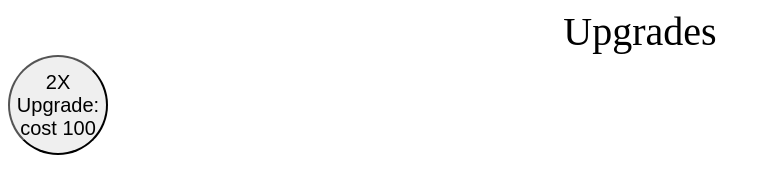
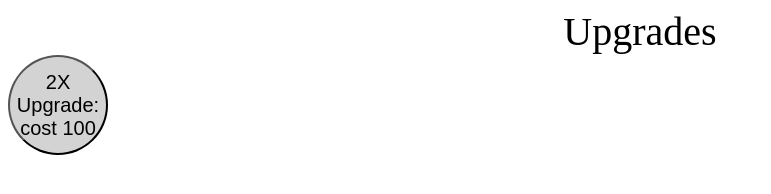
Before and after one commit to romanbeaumont07/Clicker, a plain HTML site: page Clicker/upgrades.html in a window 1280 px wide. In both pictures the pointer is over the button "2X Upgrade: cost 100". Shown: the whole page, without its empty margins (0-771 px from the left). Drawn offline with Linux system fonts and the light colour scheme.

Commit message:
Update upgradesstyle.css

```diff
--- a/Clicker/upgradesstyle.css
+++ b/Clicker/upgradesstyle.css
@@ -15,3 +15,7 @@
 #UpgradeLabelDiv {
     text-align: center;
 }
+
+#Upgrade1:hover {
+    background-color: lightgray;
+}
```
